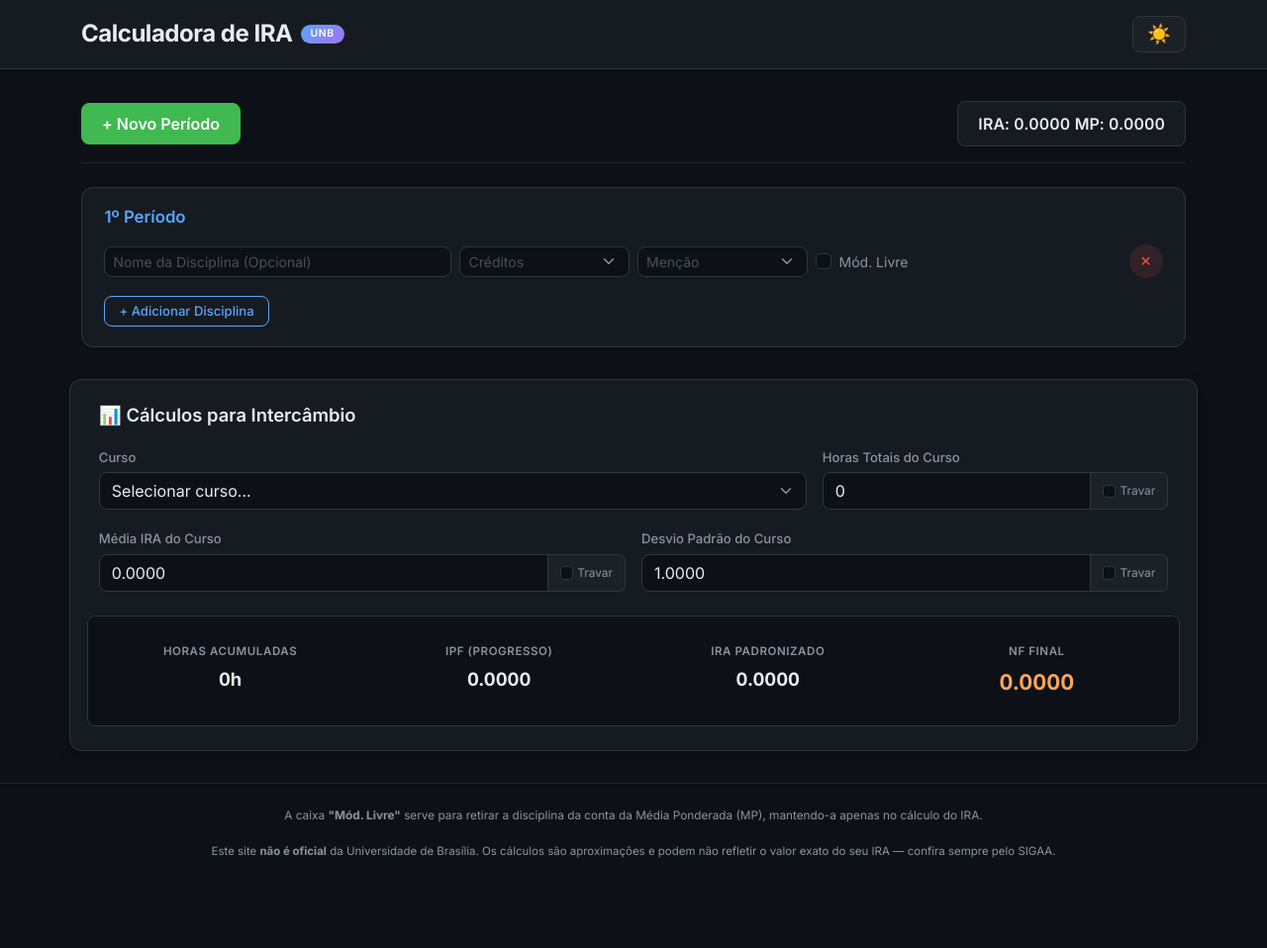
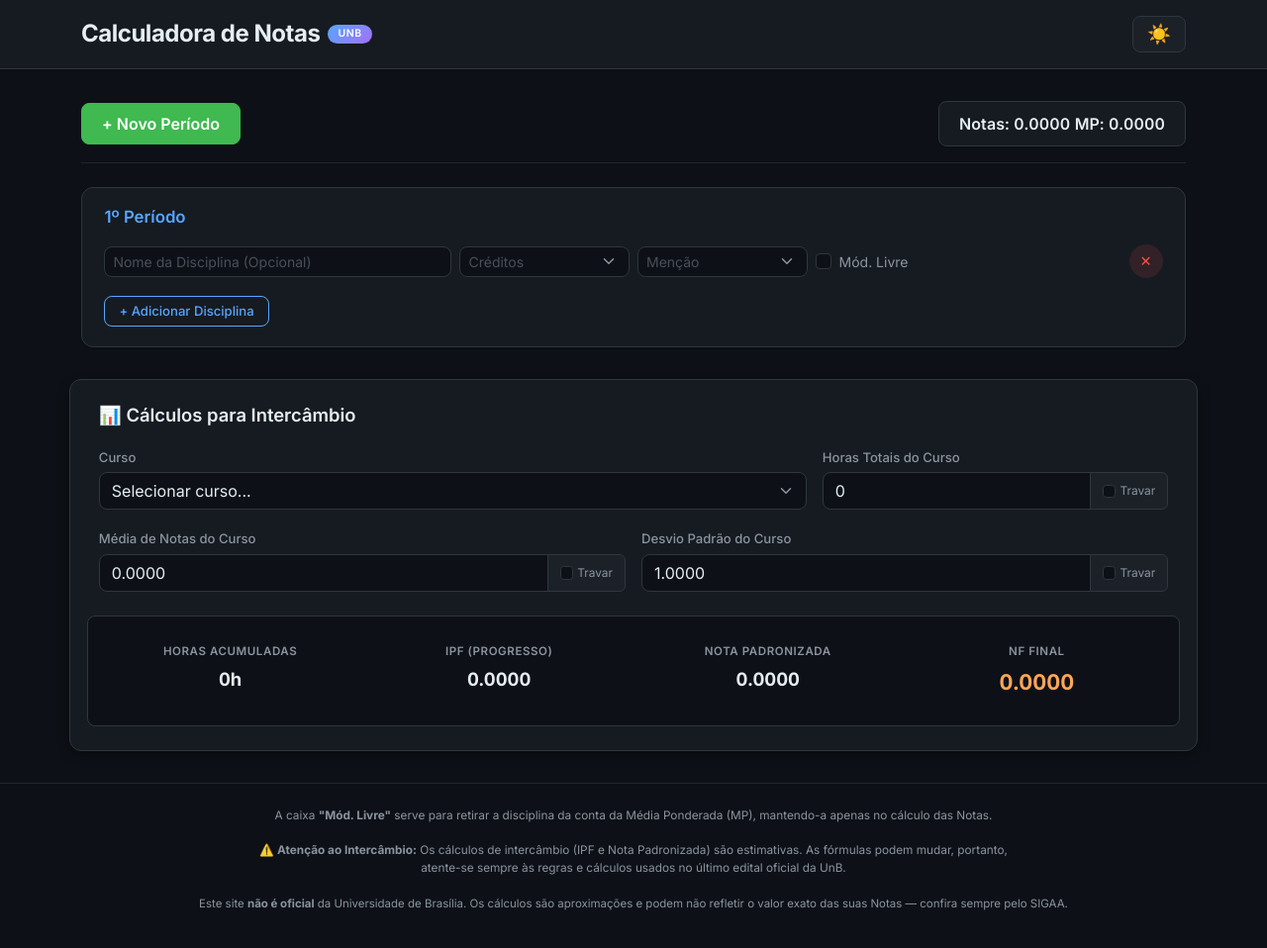
Before and after one commit to diegolxxz/trajetoria-unb, a plain HTML site: page index.html in a window 1280 px wide. Shown: the whole page at 99% size. Before the commit the page ends 909 px from the top, so only its background shows below. Drawn offline with nearby package versions, Linux system fonts and the light colour scheme; no server answers.

Commit message:
chore: renomear ira para notas e add aviso intercâmbio

```diff
--- a/index.html
+++ b/index.html
@@ -3,8 +3,8 @@
 <head>
     <meta charset="UTF-8">
     <meta name="viewport" content="width=device-width, initial-scale=1.0">
-    <meta name="description" content="Calculadora do Índice de Rendimento Acadêmico (IRA) e Média Ponderada (MP) da Universidade de Brasília (UnB)">
-    <title>Calculadora de IRA — UnB</title>
+    <meta name="description" content="Calculadora de Notas e Média Ponderada (MP) da Universidade de Brasília (UnB)">
+    <title>Calculadora de Notas — UnB</title>
     <link href="https://cdn.jsdelivr.net/npm/bootstrap@5.3.3/dist/css/bootstrap.min.css" rel="stylesheet">
     <link rel="preconnect" href="https://fonts.googleapis.com">
     <link rel="preconnect" href="https://fonts.gstatic.com" crossorigin>
@@ -16,7 +16,7 @@
     <!-- Cabeçalho -->
     <header class="cabecalho">
         <div class="container d-flex justify-content-between align-items-center">
-            <h1 class="titulo-principal">Calculadora de IRA <span class="badge-unb">UnB</span></h1>
+            <h1 class="titulo-principal">Calculadora de Notas <span class="badge-unb">UnB</span></h1>
             <button id="btnTema" class="btn-tema" onclick="alternarTema()" title="Alternar tema">☀️</button>
         </div>
     </header>
@@ -29,7 +29,7 @@
                 + Novo Período
             </button>
             <div id="ira-mp" class="badge-resultado">
-                IRA: 0.0000 &nbsp; MP: 0.0000
+                Notas: 0.0000 &nbsp; MP: 0.0000
             </div>
         </div>
 
@@ -66,7 +66,7 @@
         <!-- Média e Desvio Padrão -->
         <div class="row g-3 mb-4">
             <div class="col-md-6">
-                <label class="form-label" for="mediaCurso">Média IRA do Curso</label>
+                <label class="form-label" for="mediaCurso">Média de Notas do Curso</label>
                 <div class="input-group">
                     <input type="number" step="0.0000001" id="mediaCurso" class="form-control" value="0.0000">
                     <div class="input-group-text grupo-trava">
@@ -103,7 +103,7 @@
             </div>
             <div class="col-sm-3 col-6">
                 <div class="resultado-item">
-                    <span class="resultado-label">IRA Padronizado</span>
+                    <span class="resultado-label">Nota Padronizada</span>
                     <span class="resultado-valor" id="iraPadrao">0.0000</span>
                 </div>
             </div>
@@ -116,12 +116,13 @@
         </div>
     </section>
 
-    <!-- Rodapé -->
     <footer class="text-center py-4">
         <div class="container mb-3" style="max-width: 800px; color: var(--text-secondary); font-size: 0.9em;">
-            A caixa <strong>"Mód. Livre"</strong> serve para retirar a disciplina da conta da Média Ponderada (MP), mantendo-a apenas no cálculo do IRA.
+            A caixa <strong>"Mód. Livre"</strong> serve para retirar a disciplina da conta da Média Ponderada (MP), mantendo-a apenas no cálculo das Notas.
+            <br><br>
+            ⚠️ <strong>Atenção ao Intercâmbio:</strong> Os cálculos de intercâmbio (IPF e Nota Padronizada) são estimativas. As fórmulas podem mudar, portanto, atente-se sempre às regras e cálculos usados no último edital oficial da UnB.
         </div>
-        <small style="color: var(--text-secondary);">Este site <strong>não é oficial</strong> da Universidade de Brasília. Os cálculos são aproximações e podem não refletir o valor exato do seu IRA — confira sempre pelo SIGAA.</small>
+        <small style="color: var(--text-secondary);">Este site <strong>não é oficial</strong> da Universidade de Brasília. Os cálculos são aproximações e podem não refletir o valor exato das suas Notas — confira sempre pelo SIGAA.</small>
     </footer>
 
     <script src="https://cdn.jsdelivr.net/npm/bootstrap@5.3.3/dist/js/bootstrap.bundle.min.js"></script>
--- a/js/functionality.js
+++ b/js/functionality.js
@@ -394,9 +394,9 @@ function calcularIra() {
     const display = document.getElementById('ira-mp');
     if (display) {
         if (somaPesosIra > 0) {
-            display.textContent = `IRA: ${ira.toFixed(4)}   MP: ${mp.toFixed(4)}`;
+            display.textContent = `Notas: ${ira.toFixed(4)}   MP: ${mp.toFixed(4)}`;
         } else {
-            display.textContent = 'IRA: 0.0000   MP: 0.0000';
+            display.textContent = 'Notas: 0.0000   MP: 0.0000';
         }
     }
 
```
Also changed, not shown: README.md.
